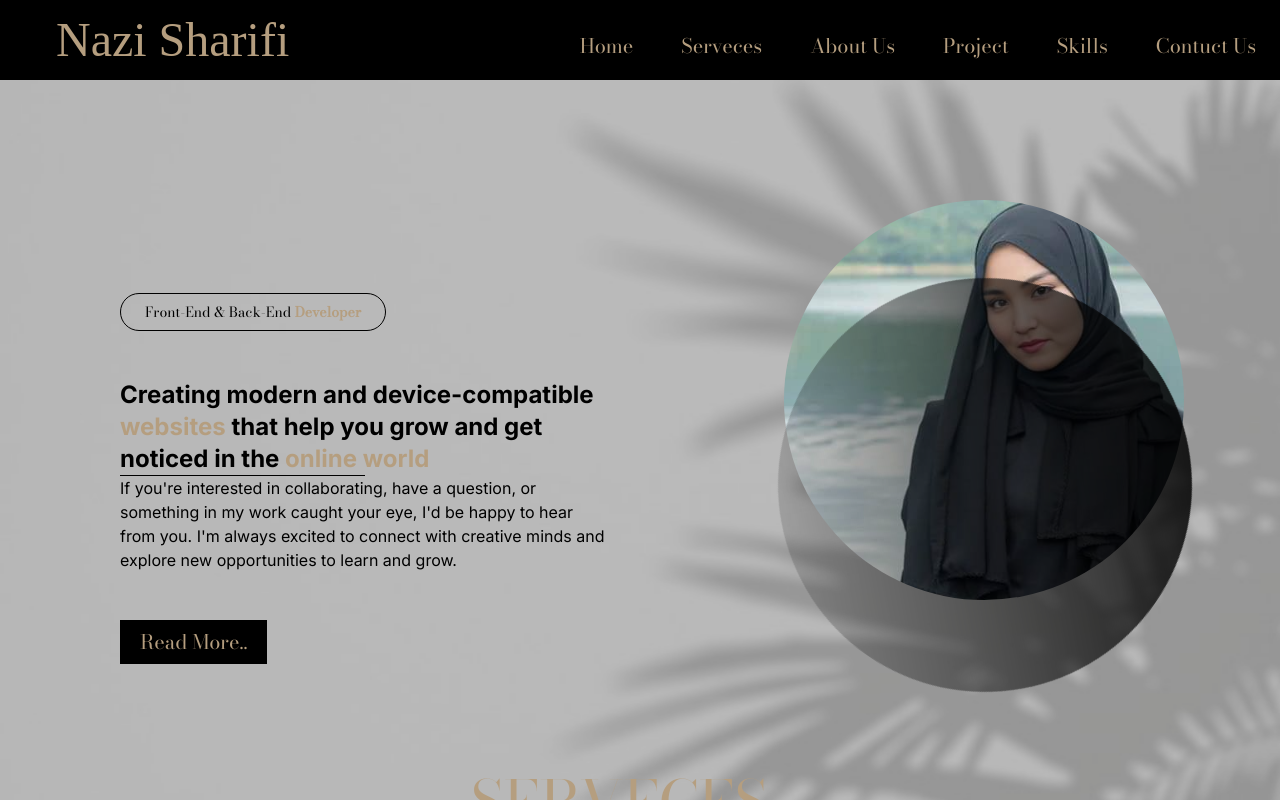
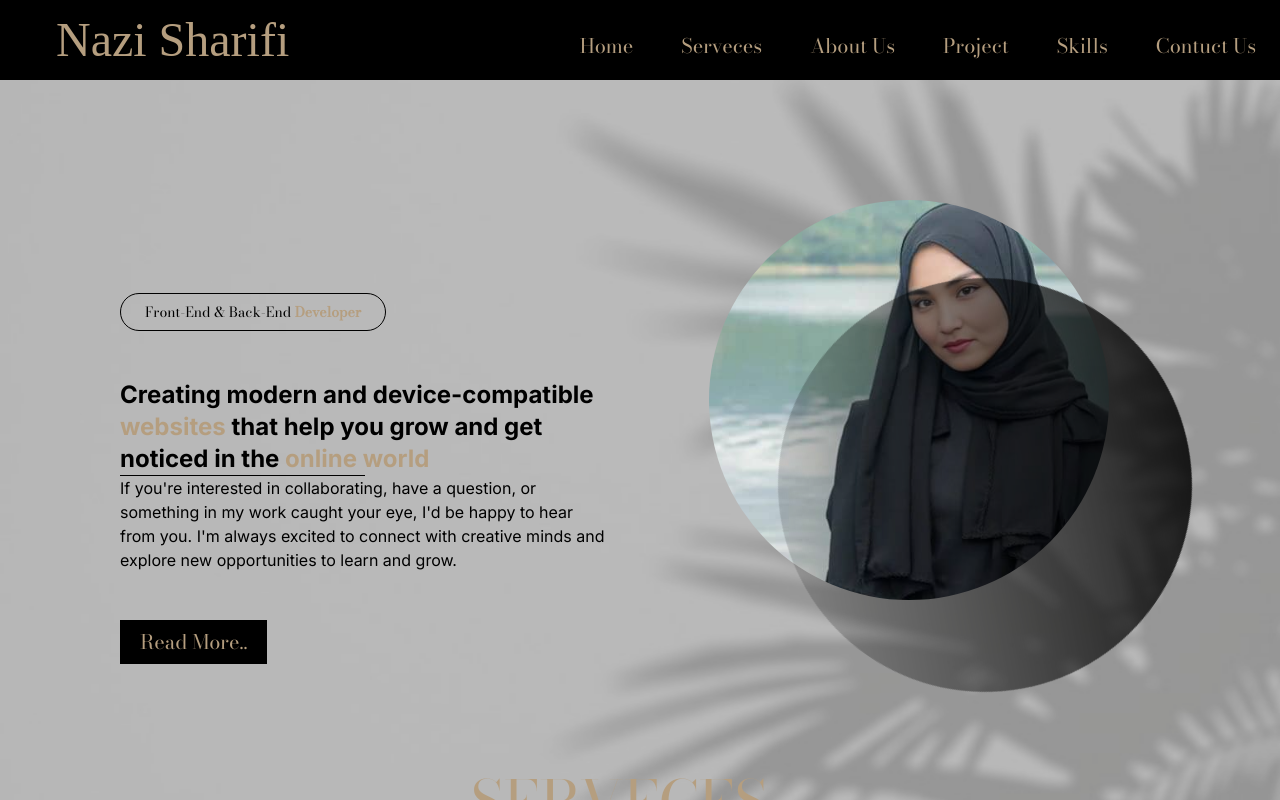
Before and after one commit to nazisharifi2025/WorkSphere, a React (Vite) app: page / in a window 1280 px wide. Built offline with nearby package versions, Linux system fonts and the light colour scheme; a web font is replaced by a local one.

Commit message:
style  added

```diff
--- a/src/Commponent/Slider.jsx
+++ b/src/Commponent/Slider.jsx
@@ -13,9 +13,9 @@ I'm always excited to connect with creative minds and explore new opportunities
             </h1>
             <button className='py-2 px-5 bg-black font-web text-xl font-normal text-nav w-fit'><a href="#About">Read More..</a></button>
         </div>
-        <div className="  lg:right-22 md:right-44 right-0 lg:bottom-27 bottom-14   absolute  rounded-full  h-[414px] flex justify-center items-center w-[414px] bg-gradient-to-tr from-text-nav to-black animate-spin-slow">
+        <div className="  lg:right-22 md:right-44 right-0 lg:bottom-27 bottom-14   absolute  rounded-full  lg:h-[414px] md:h-[414px] h-[410px] flex justify-center items-center lg:w-[414px] md:w-[414px] w-[410px] mx-auto  bg-gradient-to-tr from-text-nav to-black animate-spin-slow">
           </div>
-            <div className='h-[400px] w-[400px] rounded-full bg-no-repeat text-nav bg-cover object-cover bg-center bg-[url(../public/Images/mee.jpg)]   '>
+            <div className='lg:h-[400px] md:h-[400px] h-[396px] md:w-[400px] mx-auto w-[396px] lg:w-[400px] rounded-full bg-no-repeat text-nav bg-cover object-cover bg-center bg-[url(../public/Images/mee.jpg)]   '>
         </div>
           </div>
     </section>
--- a/src/pages/Home.jsx
+++ b/src/pages/Home.jsx
@@ -9,7 +9,7 @@ import Serveces from '../Commponent/Serveces'
 
 function Home() {
   return (
-    <div className='w-full bg-stone-200 h-screen overflow-y-scroll'>
+    <div className='w-full overflow-hidden bg-stone-200 h-screen overflow-y-scroll'>
         <Navbar/>
         <Slider/>
         <Serveces/>
```
